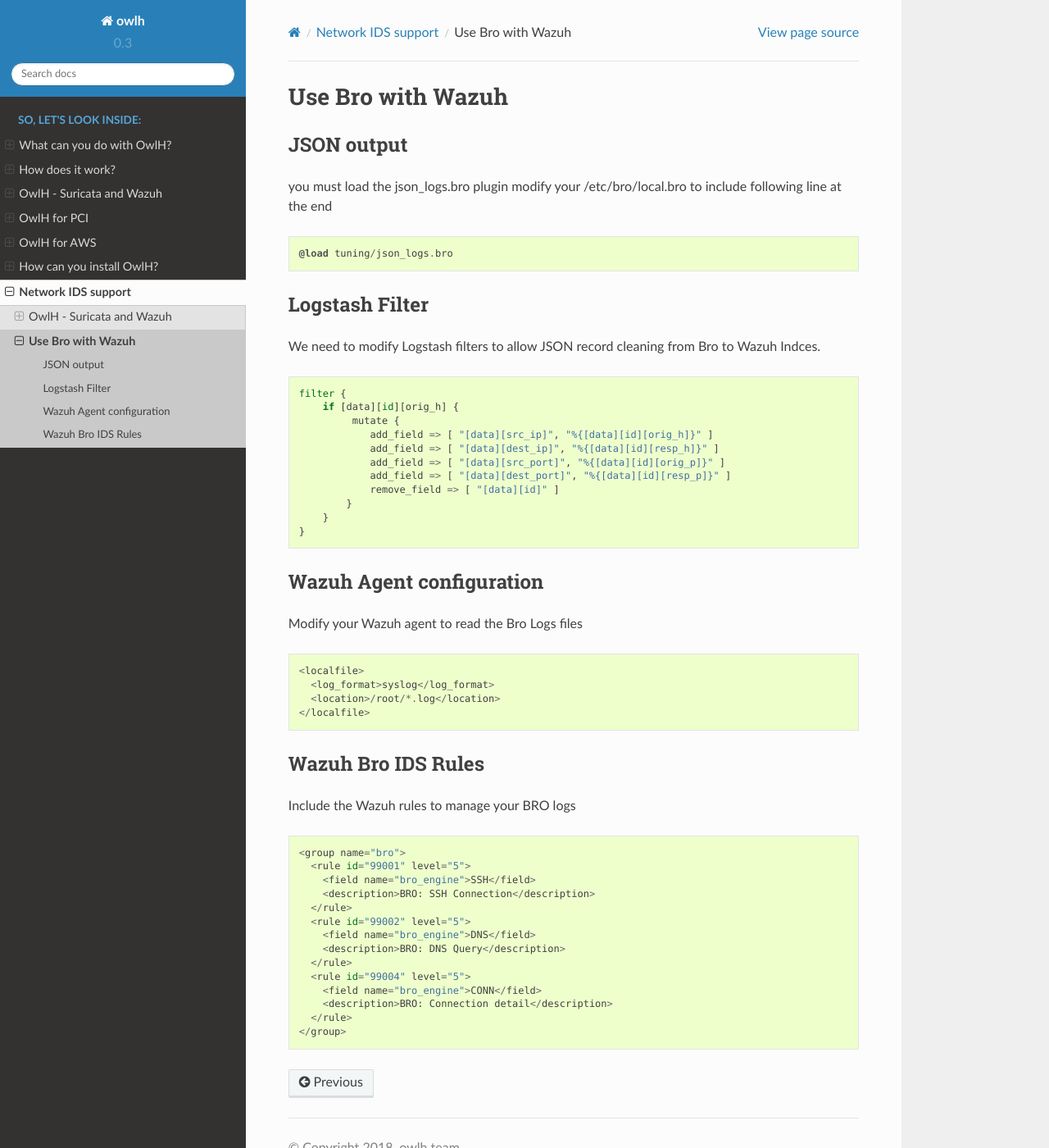
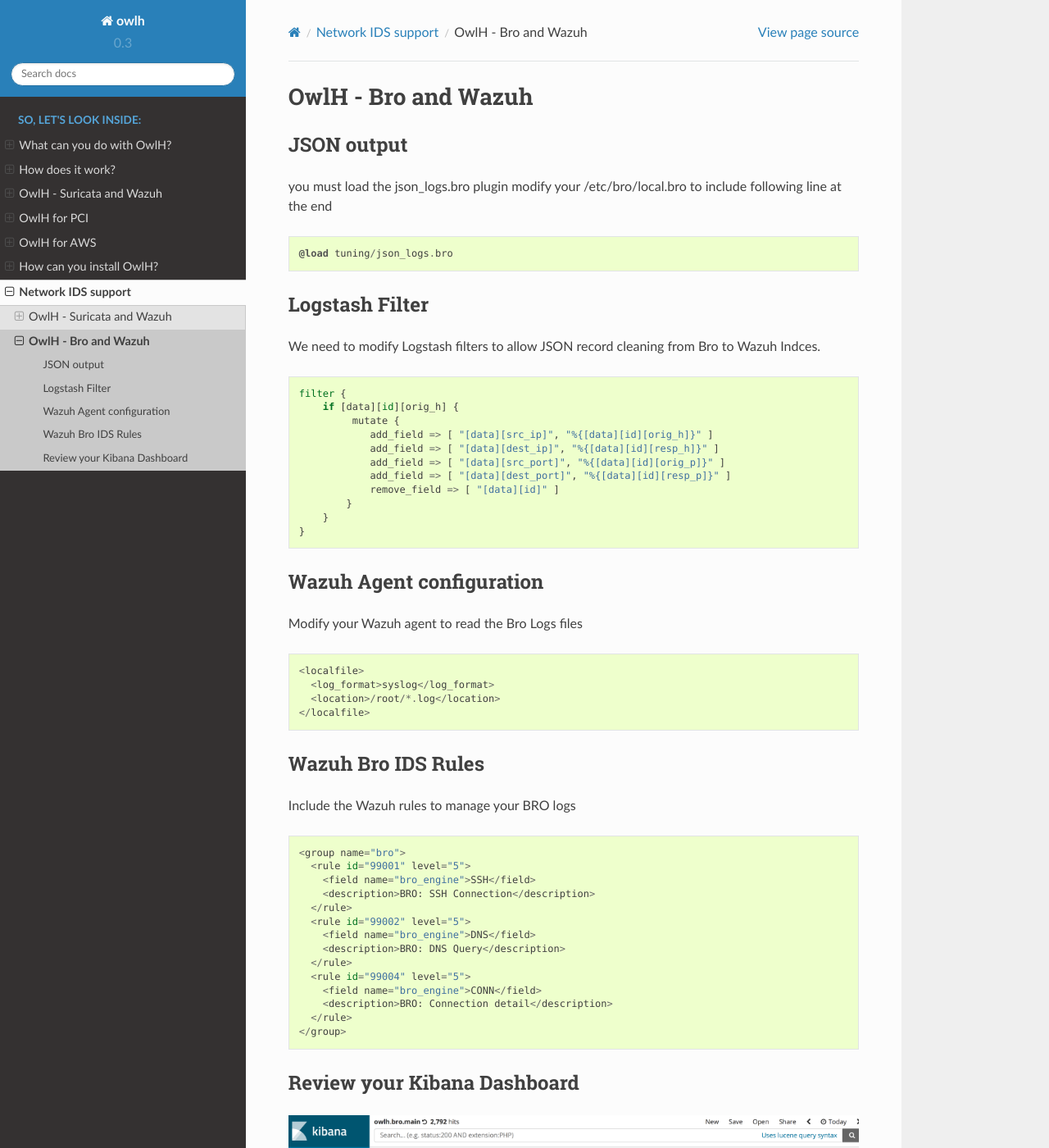
Before and after one commit to austinsonger/documentation, a Sphinx documentation site: the page built from source/main/OwlHBro.rst, in a window 1280 px wide and 1400 px high. Shown: the whole window at 82% size. Built offline with Sphinx 7.4.7 and the Read the Docs theme 2.0.0, drawn with Linux system fonts in a browser that asks for light colours.

Commit message:
-- Bro Integration  --

```diff
--- a/source/main/OwlHBro.rst
+++ b/source/main/OwlHBro.rst
@@ -1,5 +1,5 @@
-Use Bro with Wazuh
-==================
+OwlH - Bro and Wazuh
+====================
 
 JSON output
 -----------
@@ -65,3 +65,8 @@
         <description>BRO: Connection detail</description>
       </rule>
     </group>
+
+Review your Kibana Dashboard
+----------------------------
+
+.. image:: /img/kibanabro.png
```
Also changed, not shown: source/img/kibanabro.png (added), 12 other files.
